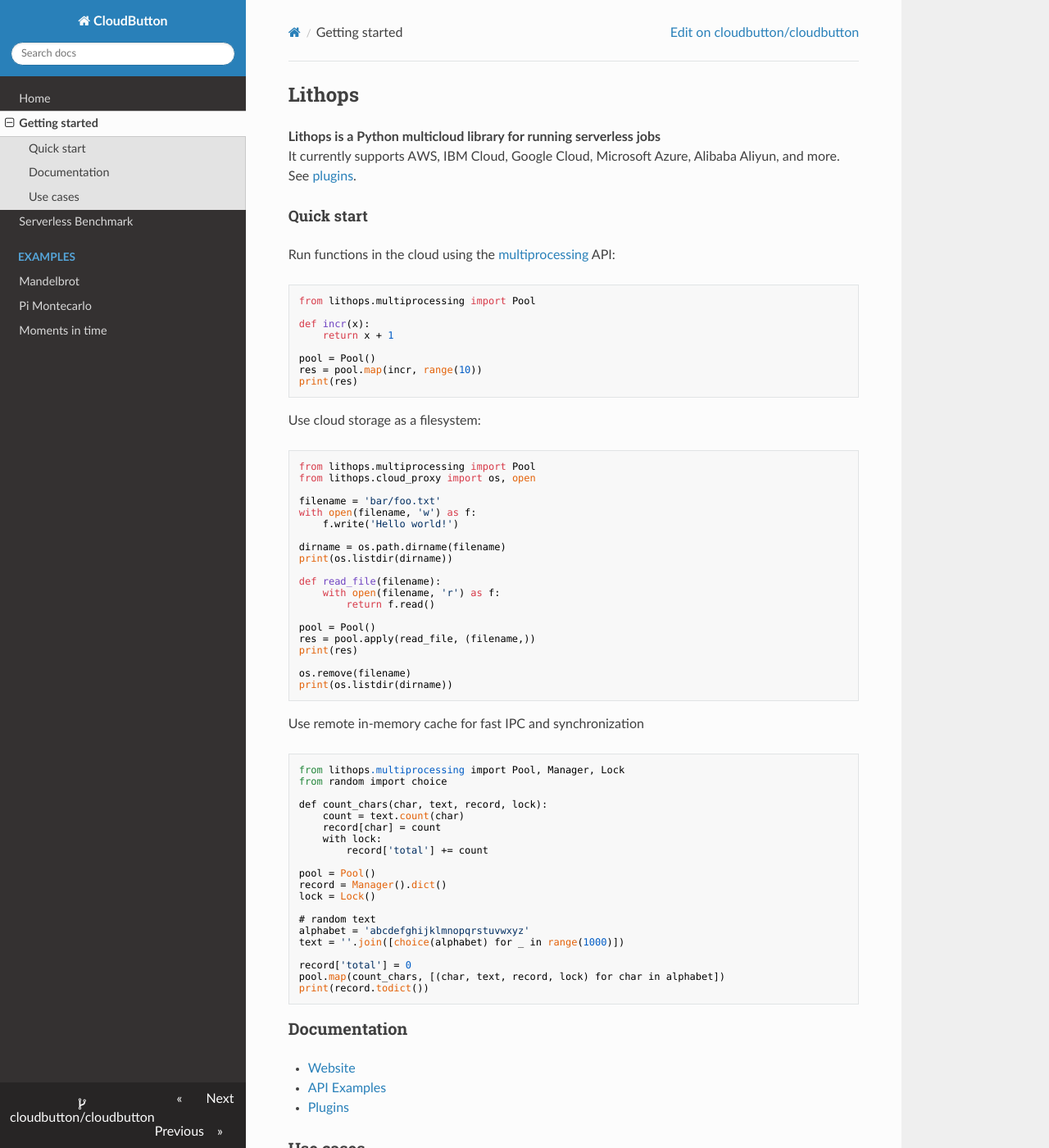
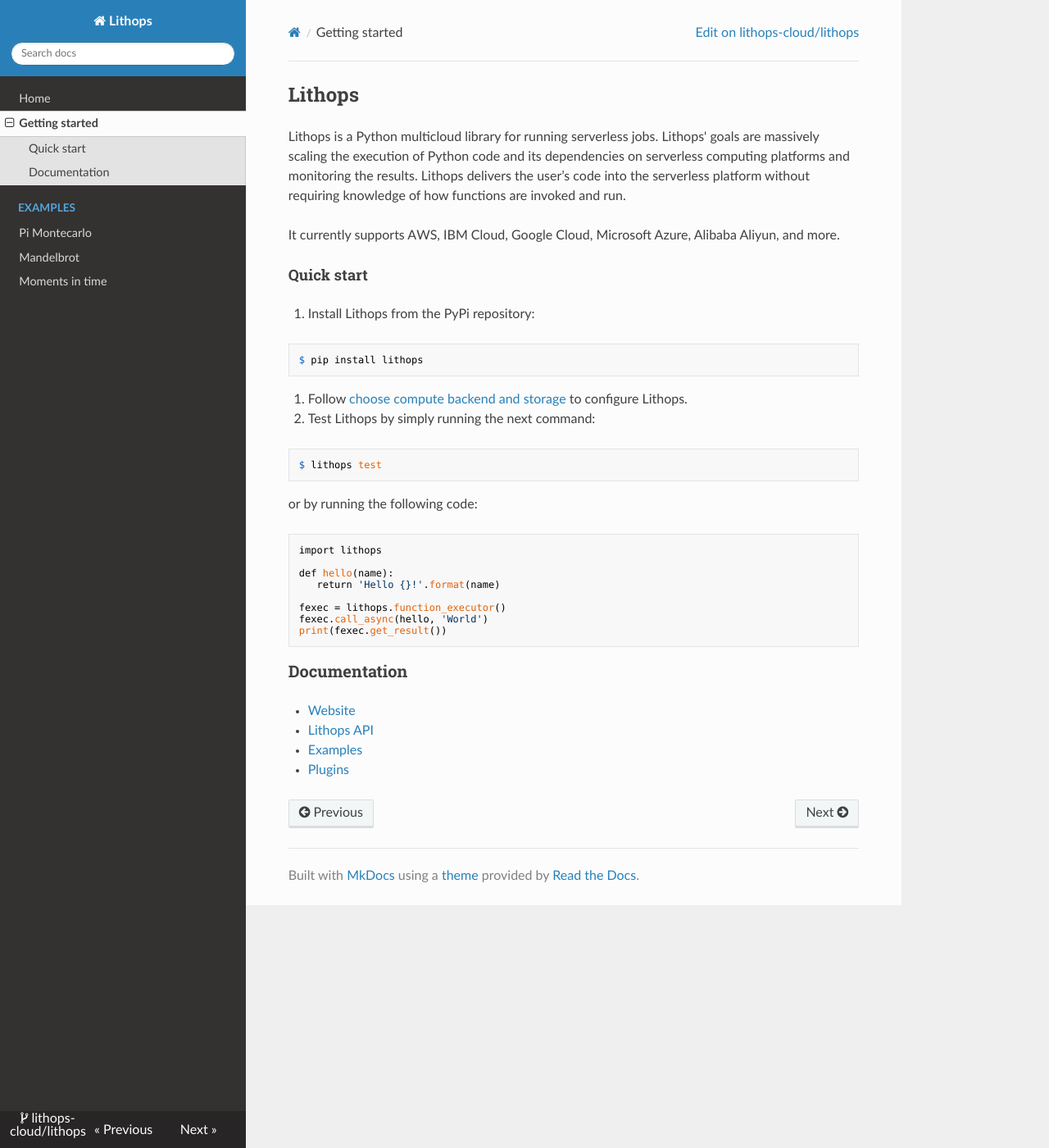
Before and after one commit to lithops-cloud/lithops-cloud.github.io, an MkDocs documentation site: the page built from docs/getting-started.md, in a window 1280 px wide and 1400 px high. Shown: the whole window at 82% size. Built offline with MkDocs 1.6.1, drawn with Linux system fonts in a browser that asks for light colours; nearby versions of some CDN libraries; some of the changed text lies outside the part shown.

Commit message:
Updated pi montecarlo example, getting-started and main site

````diff
--- a/docs/getting-started.md
+++ b/docs/getting-started.md
@@ -1,73 +1,39 @@
 # Lithops
 
-**Lithops is a Python multicloud library for running serverless jobs**
-It currently supports AWS, IBM Cloud, Google Cloud, Microsoft Azure, Alibaba Aliyun, and more. See [plugins](https://github.com/lithops-cloud).
+Lithops is a Python multicloud library for running serverless jobs. Lithops' goals are massively scaling the execution of Python code and its dependencies on serverless computing platforms and monitoring the results. Lithops delivers the user’s code into the serverless platform without requiring knowledge of how functions are invoked and run.
+
+It currently supports AWS, IBM Cloud, Google Cloud, Microsoft Azure, Alibaba Aliyun, and more.
 
 ### Quick start
-Run functions in the cloud using the [multiprocessing](https://docs.python.org/3.6/library/multiprocessing.html) API:
+1. Install Lithops from the PyPi repository:
 
+```
+$ pip install lithops
+```
 
-    from lithops.multiprocessing import Pool
+2. Follow [choose compute backend and storage](https://github.com/lithops-cloud/lithops/tree/master/config) to configure Lithops.
 
-    def incr(x):
-        return x + 1
+3. Test Lithops by simply running the next command:
 
-    pool = Pool()
-    res = pool.map(incr, range(10))
-    print(res)
+```
+$ lithops test
+```
 
-Use cloud storage as a filesystem:
+   or by running the following code:
 
+```python
+import lithops
 
-    from lithops.multiprocessing import Pool
-    from lithops.cloud_proxy import os, open
+def hello(name):
+   return 'Hello {}!'.format(name)
 
-    filename = 'bar/foo.txt'
-    with open(filename, 'w') as f:
-        f.write('Hello world!')
-
-    dirname = os.path.dirname(filename)
-    print(os.listdir(dirname))
-
-    def read_file(filename):
-        with open(filename, 'r') as f:
-            return f.read()
-
-    pool = Pool()
-    res = pool.apply(read_file, (filename,))
-    print(res)
-
-    os.remove(filename)
-    print(os.listdir(dirname))
-
-Use remote in-memory cache for fast IPC and synchronization
-
-
-    from lithops.multiprocessing import Pool, Manager, Lock
-    from random import choice
-
-    def count_chars(char, text, record, lock):
-        count = text.count(char)
-        record[char] = count
-        with lock:
-            record['total'] += count
-
-    pool = Pool()
-    record = Manager().dict()
-    lock = Lock()
-
-    # random text
-    alphabet = 'abcdefghijklmnopqrstuvwxyz'
-    text = ''.join([choice(alphabet) for _ in range(1000)])
-
-    record['total'] = 0
-    pool.map(count_chars, [(char, text, record, lock) for char in alphabet])
-    print(record.todict())
+fexec = lithops.function_executor()
+fexec.call_async(hello, 'World')
+print(fexec.get_result())
+```
 
 ## Documentation
 - [Website](https://cloudbutton.github.io)
-- [API Examples](https://github.com/lithops-cloud/lithops/tree/master/examples)
+- [Lithops API](https://github.com/lithops-cloud/lithops/blob/master/docs/api-details.md)
+- [Examples](https://github.com/lithops-cloud/lithops/tree/master/examples)
 - [Plugins](https://github.com/lithops-cloud/)
-
-## Use cases
-- [Moments in Time video prediction](https://cloudbutton.github.io/examples/example_mit)
--- a/mkdocs.yml
+++ b/mkdocs.yml
@@ -8,17 +8,16 @@
 nav:
   - Home: index.md
   - Getting started: getting-started.md
-  - Serverless Benchmark: https://cloudbutton.github.io/benchmarks
   - Examples:
+      - Pi Montecarlo: examples/example_pi_montecarlo.md
       - Mandelbrot: examples/example_mandelbrot.md
-      - Pi Montecarlo: examples/example_pi_montecarlo.md
       - Moments in time: examples/example_mit.md
 
-repo_name: cloudbutton/cloudbutton
-repo_url: https://github.com/cloudbutton/cloudbutton
+repo_name: lithops-cloud/lithops
+repo_url: https://github.com/lithops-cloud/lithops
 
-site_description: "CloudButton is a multicloud library for running serverless jobs in Python that implements the multiprocessing interface."
-site_name: CloudButton
+site_description: "Lithops is a multicloud library for running serverless jobs in Python."
+site_name: Lithops
 theme:
   name: readthedocs
   custom_dir: custom/
````
Also changed, not shown: docs/examples/example_pi_montecarlo.md (+8 -6 lines), 1 other file.
